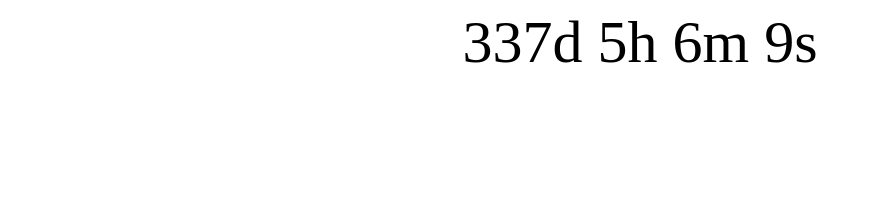
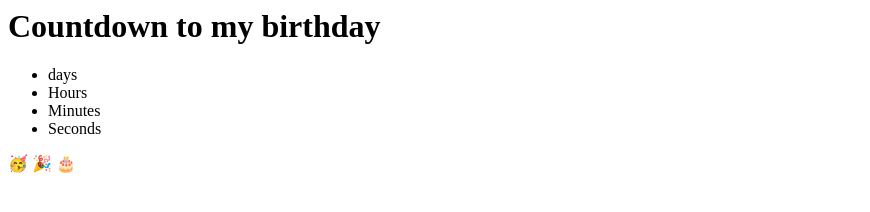
Before and after one commit to KAVIYARASAN-1997/countdown-, a plain HTML site: page index.html in a window 1280 px wide. Shown: the whole page, without its empty margins (0-870 px from the left). Drawn offline with Linux system fonts and the light colour scheme.

Commit message:
Update index.html

```diff
--- a/index.html
+++ b/index.html
@@ -1,48 +1,16 @@
-  <!DOCTYPE HTML>
-<html>
-<head>
-<meta name="viewport" content="width=device-width, initial-scale=1">
-<style>
-p {
-  text-align: center;
-  font-size: 60px;
-  margin-top: 0px;
-}
-</style>
-</head>
-<body>
-
-<p id="demo"></p>
-
-<script>
-// Set the date we're counting down to
-var countDownDate = new Date("Feb 9, 2024 11:47:25").getTime();
-
-// Update the count down every 1 second
-var x = setInterval(function() {
-
-  // Get today's date and time
-  var now = new Date().getTime();
-// Find the distance between now and the count down date
-  var distance = countDownDate - now;
-
-  // Time calculations for days, hours, minutes and seconds
-  var days = Math.floor(distance / (1000 * 60 * 60 * 24));
-  var hours = Math.floor((distance % (1000 * 60 * 60 * 24)) / (1000 * 60 * 60));
-  var minutes = Math.floor((distance % (1000 * 60 * 60)) / (1000 * 60));
-  var seconds = Math.floor((distance % (1000 * 60)) / 1000);
-
-  // Output the result in an element with id="demo"
-  document.getElementById("demo").innerHTML = days + "d " + hours + "h "
-  + minutes + "m " + seconds + "s ";
-
-  // If the count down is over, write some text
-  if (distance < 0) {
-    clearInterval(x);
-    document.getElementById("demo").innerHTML = "EXPIRED";
-  }
-}, 1000);
-</script>
-
-</body>
-</html>
+<div class="container">
+  <h1 id="headline">Countdown to my birthday</h1>
+  <div id="countdown">
+    <ul>
+      <li><span id="days"></span>days</li>
+      <li><span id="hours"></span>Hours</li>
+      <li><span id="minutes"></span>Minutes</li>
+      <li><span id="seconds"></span>Seconds</li>
+    </ul>
+  </div>
+  <div id="content" class="emoji">
+    <span>🥳</span>
+    <span>🎉</span>
+    <span>🎂</span>
+  </div>
+</div>
```
